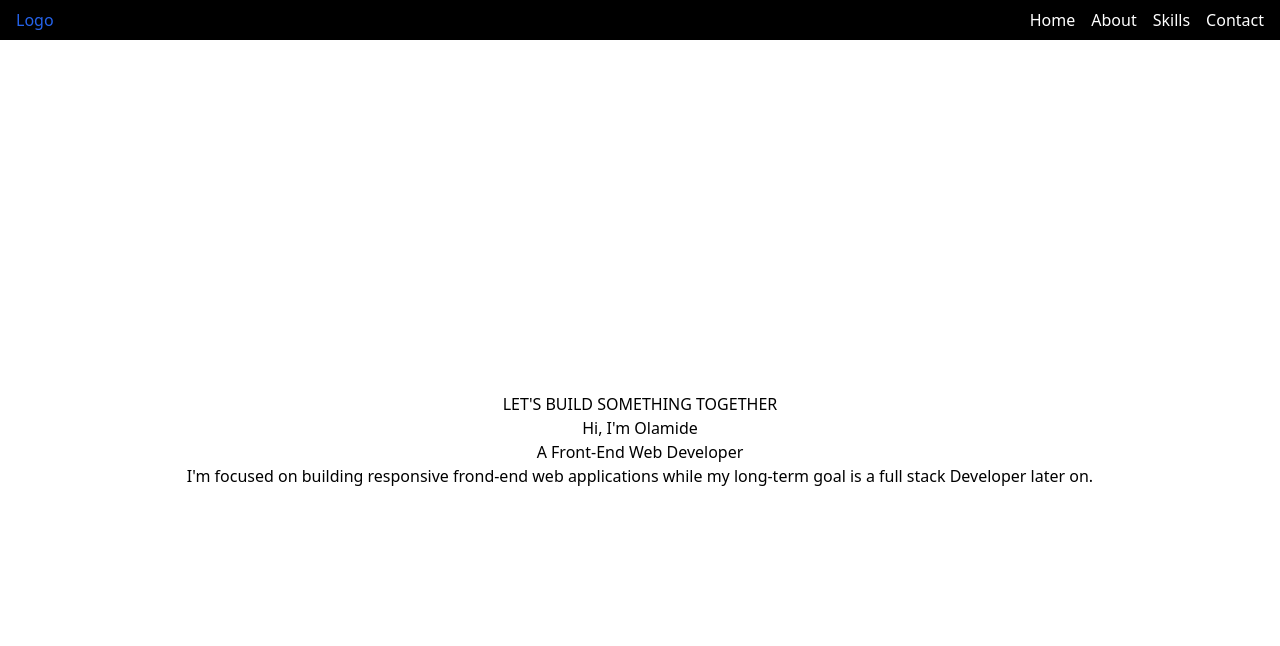
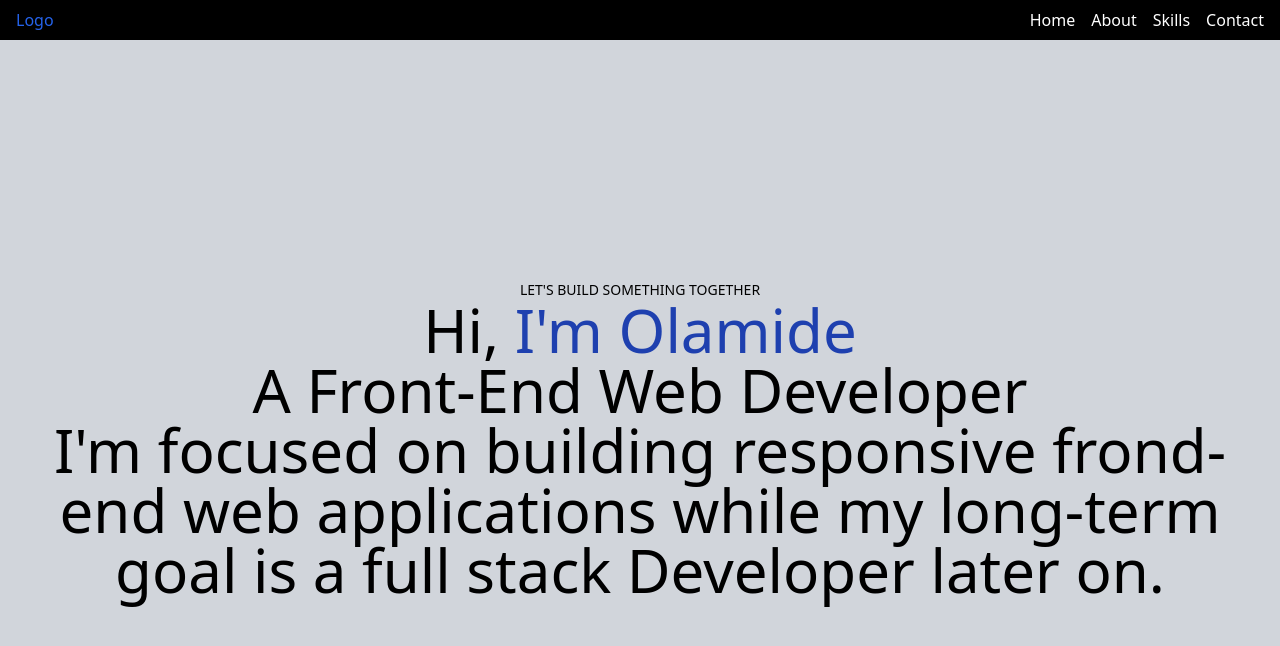
Before and after one commit to womeo24/womiportfolio, a plain HTML site: page index.html in a window 1280 px wide. Drawn offline with nearby package versions, Linux system fonts and the light colour scheme.

Commit message:
hero content added

```diff
--- a/index.html
+++ b/index.html
@@ -10,7 +10,8 @@
       rel="stylesheet"
     />
   </head>
-  <body class="h-full w-full bg-[#130dcc]">
+
+  <body class="h-full w-full bg-gray-300 scroll-behavior: smooth;">
     <header class="bg-black text-white h-full w-full">
       <nav class="flex justify-between px-4 p-2">
         <div>
@@ -33,10 +34,17 @@
       class="max-w-[1240px] w-full h-screen mx-auto p-4 flex justify-center text-center items-center"
     >
       <div className="space-y-4">
-        <h1>LET'S BUILD SOMETHING TOGETHER</h1>
-        <h1>Hi, I'm Olamide</h1>
-        <h1>A Front-End Web Developer</h1>
-        <h1>
+        <p class="text-sm font-[Raleway]">LET'S BUILD SOMETHING TOGETHER</p>
+        <h1
+          class="text-4xl sm:text-5xl md:text-6xl font-[Raleway]"
+          class="text-gray-700"
+        >
+          Hi, <span class="text-blue-800">I'm Olamide</span>
+        </h1>
+        <h1 class="text-4xl sm:text-5xl md:text-6xl font-[Raleway]">
+          A Front-End Web Developer
+        </h1>
+        <h1 class="text-4xl sm:text-5xl md:text-6xl font-[Raleway]">
           I'm focused on building responsive frond-end web applications while my
           long-term goal is a full stack Developer later on.
         </h1>
```
